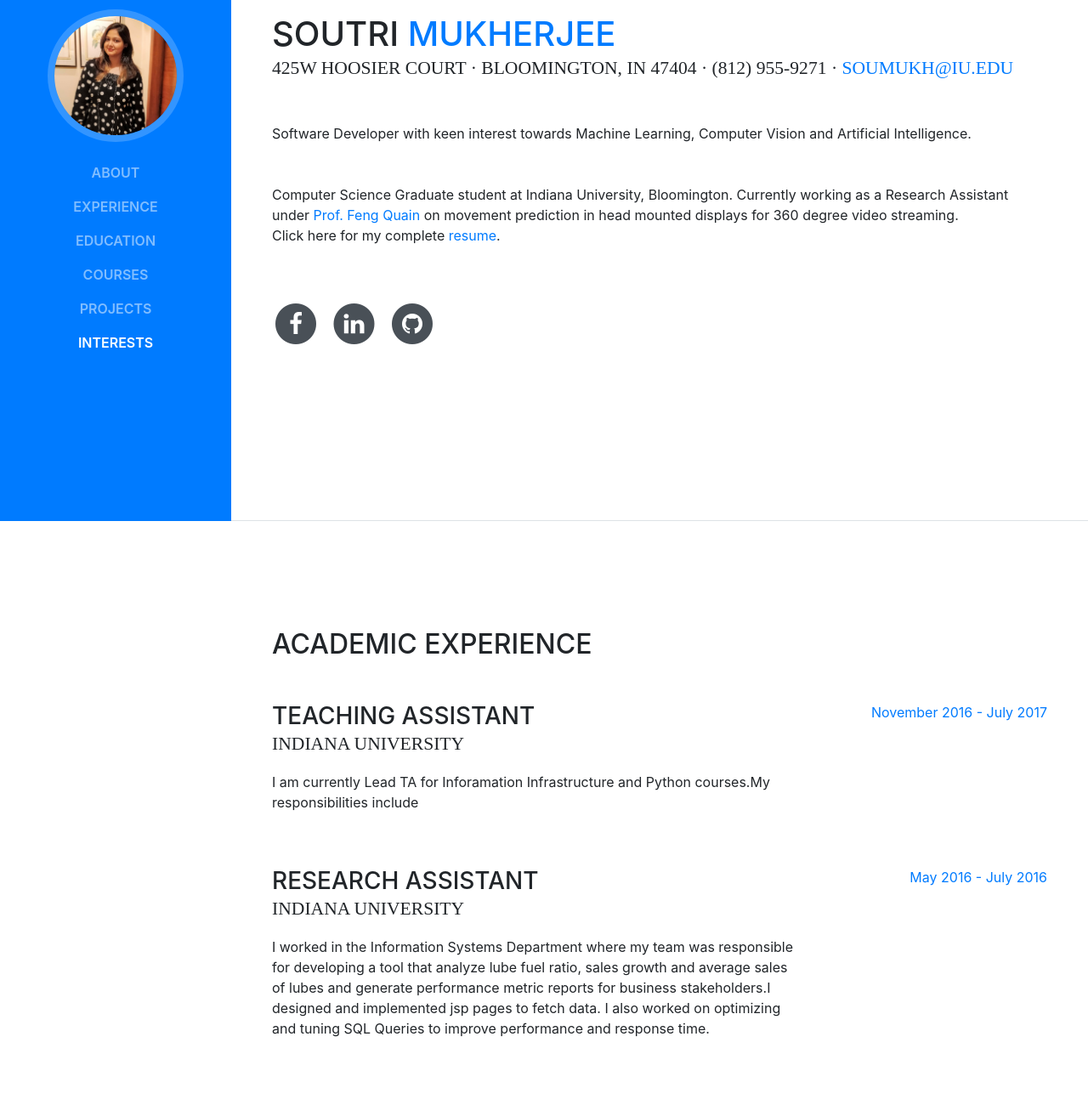
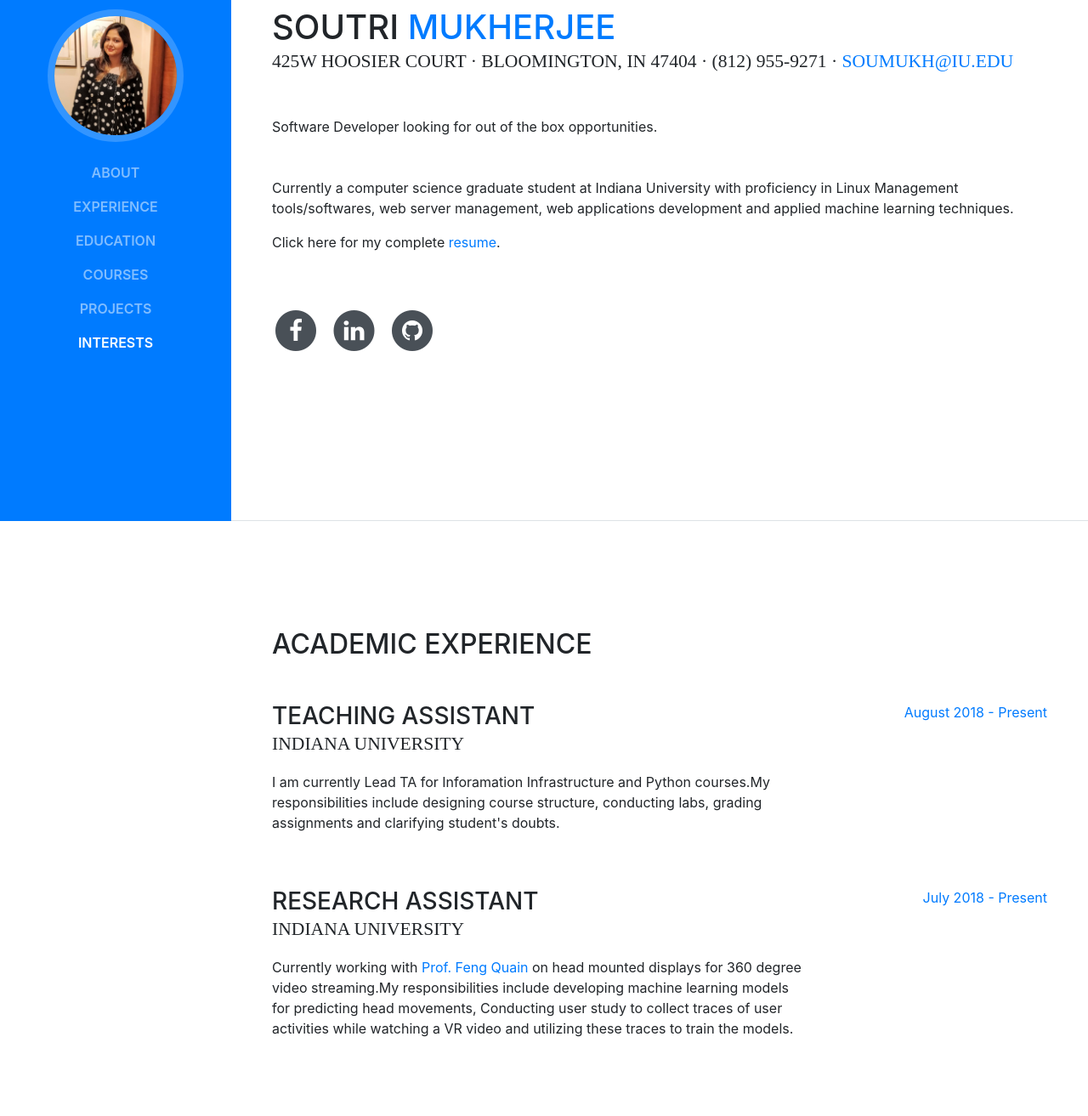
Before and after one commit to soutri/soutri.github.io, a website with bundled scripts: page index.html in a window 1280 px wide. Shown: the part 187-1500 px from the top of the page at 85% size. Built offline with nearby package versions, Linux system fonts and the light colour scheme; a web font is replaced by a local one.

Commit message:
Fixed Bugs

```diff
--- a/index.html
+++ b/index.html
@@ -71,9 +71,8 @@
           <div class="subheading mb-5">425W Hoosier Court · Bloomington, IN 47404 · (812) 955-9271 ·
             <a href="mailto:name@email.com">soumukh@iu.edu</a>
           </div>
-            <p class="mb-5">Software Developer with keen interest towards Machine Learning, Computer Vision and Artificial Intelligence.</p>
-            Computer Science Graduate student at Indiana University, Bloomington.
-            Currently working as a Research Assistant under <a href="https://www.sice.indiana.edu/all-people/profile.html?profile_id=369">Prof. Feng Quain </a>on movement prediction in head mounted displays for 360 degree video streaming.
+            <p class="mb-5">Software Developer looking for out of the box opportunities.
+            <p>Currently a computer science graduate student at Indiana University with proficiency in Linux Management tools/softwares, web server management, web applications development and applied machine learning techniques.</p>
             <p>Click here for my complete <a href="Soutri_Mukherjee.pdf" target="_blank">resume</a>.</p>
             <br>
             <br>
@@ -115,10 +114,10 @@
                     <div class="resume-content mr-auto">
                         <h3 class="mb-0">Teaching Assistant</h3>
                         <div class="subheading mb-3">Indiana University</div>
-                        <p>I am currently Lead TA for Inforamation Infrastructure and Python courses.My responsibilities include    </p>
+                        <p>I am currently Lead TA for Inforamation Infrastructure and Python courses.My responsibilities include designing course structure, conducting labs, grading assignments and clarifying student's doubts.   </p>
                     </div>
                     <div class="resume-date text-md-right">
-                        <span class="text-primary">November 2016 - July 2017</span>
+                        <span class="text-primary">August 2018 - Present</span>
                     </div>
                 </div>
 
@@ -126,10 +125,10 @@
                     <div class="resume-content mr-auto">
                         <h3 class="mb-0">Research Assistant</h3>
                         <div class="subheading mb-3">Indiana University</div>
-                        <p> I worked in the Information Systems Department where my team was responsible for developing a tool that analyze lube fuel ratio, sales growth and average sales of lubes and generate performance metric reports for business stakeholders.I designed and implemented jsp pages to fetch data. I also worked on optimizing and tuning SQL Queries to improve performance and response time.</p>
+                        <p>Currently working with <a href="https://www.sice.indiana.edu/all-people/profile.html?profile_id=369">Prof. Feng Quain </a> on head mounted displays for 360 degree video streaming.My responsibilities include developing machine learning models for predicting head movements, Conducting user study to collect traces of user activities while watching a VR video and utilizing these traces to train the models.   </p>
                     </div>
                     <div class="resume-date text-md-right">
-                        <span class="text-primary">May 2016 - July 2016</span>
+                        <span class="text-primary">July 2018 - Present</span>
                     </div>
                 </div>
             </div>
```
